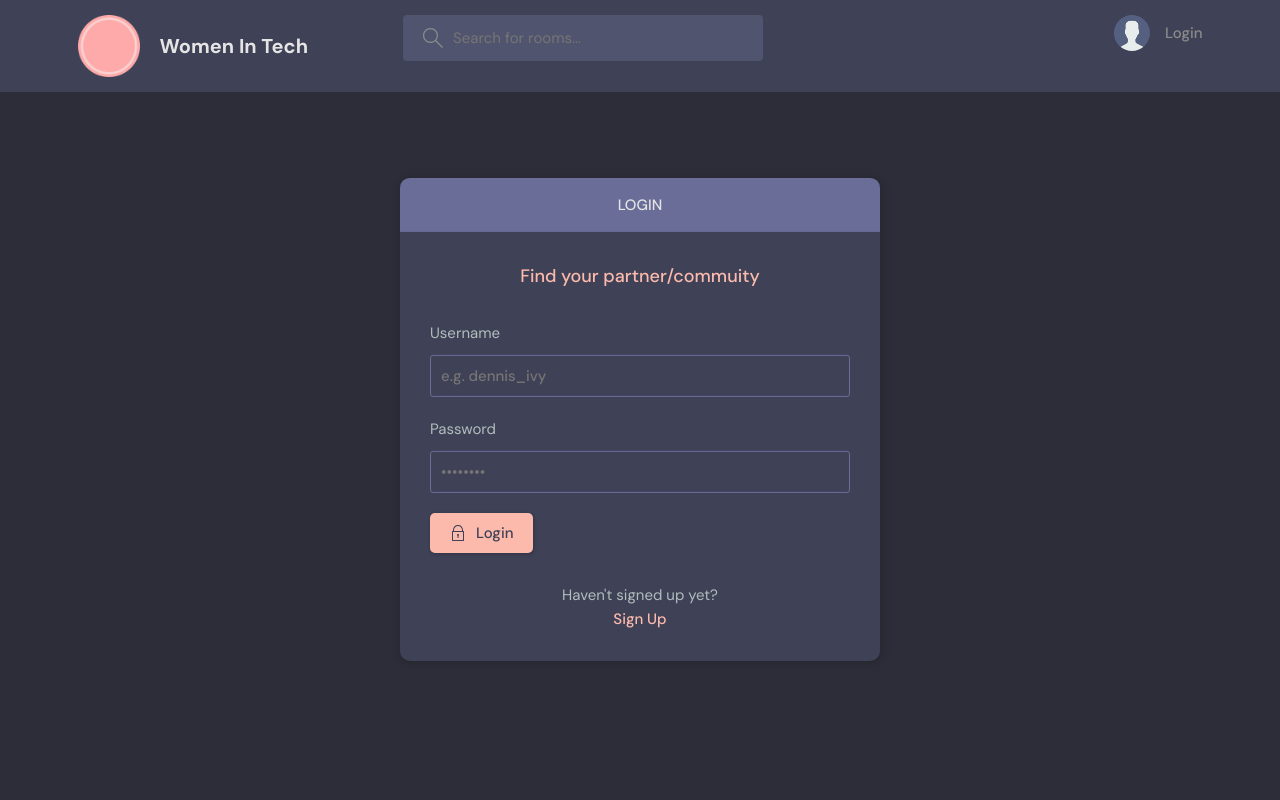
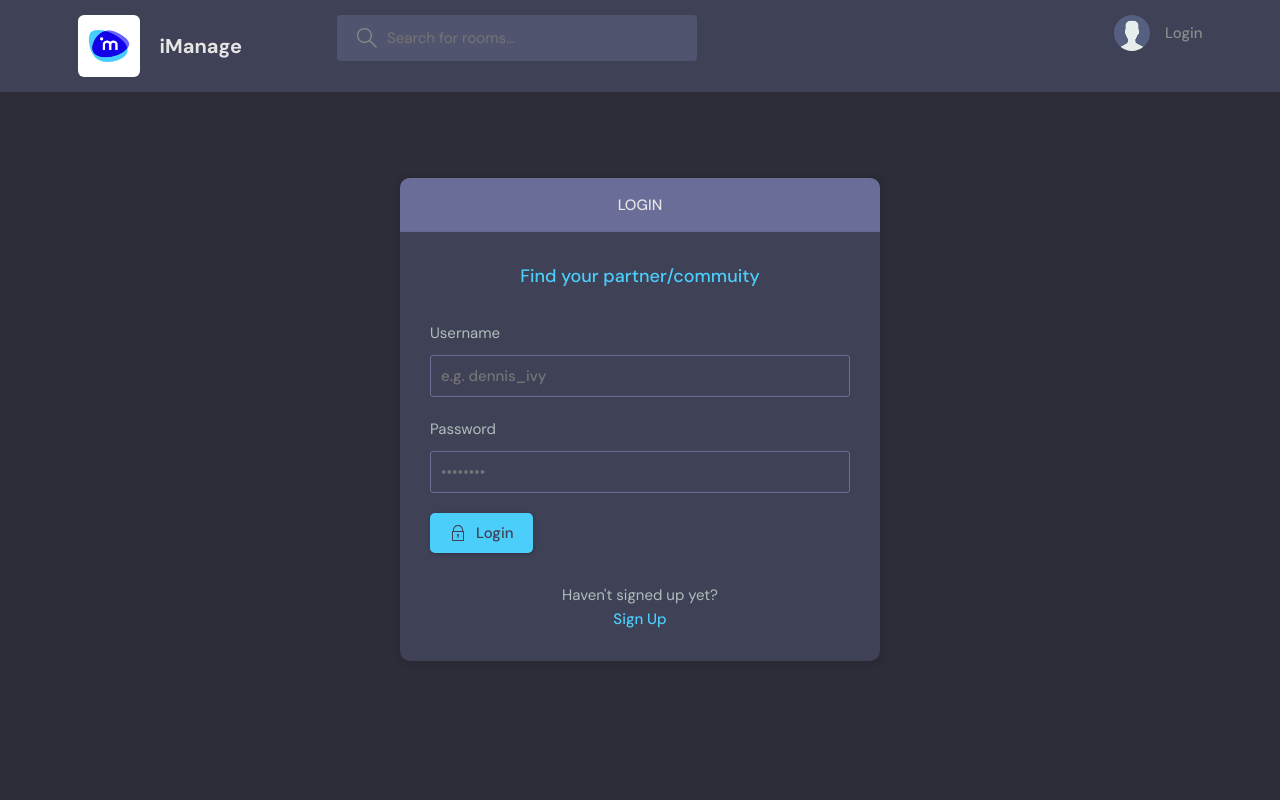
Before and after one commit to MengyiG/MyStudyHub, a Django app: a page that uses templates/main.html in a window 1280 px wide. Run offline with Django 4.2, Linux system fonts and the light colour scheme.

Commit message:
imanage set up

```diff
--- a/static/styles/style.css
+++ b/static/styles/style.css
@@ -1,7 +1,7 @@
 @import url("https://fonts.googleapis.com/css2?family=DM+Sans:wght@400;500;700&display=swap");
 
 :root {
-  --color-main: #FCBAAD;
+  --color-main: #4ccefb;
   --color-main-light: #e1f6fb;
   --color-dark: #3f4156;
   --color-dark-medium: #51546e;
@@ -285,7 +285,7 @@ a {
 .header__logo > img {
   height: 6.2rem;
   width: 6.2rem;
-  border-radius: 30%;
+  border-radius: 10%;
 }
 
 .header__logo > h1 {
--- a/templates/main.html
+++ b/templates/main.html
@@ -8,8 +8,7 @@
     <meta name="viewport" content="width=device-width, initial-scale=1.0" />
     <link rel="shortcut icon" href="assets/favicon.ico" type="image/x-icon" />
     <link rel="stylesheet" href="{% static 'styles/style.css' %}" />
-    <!-- <title>TD - Online Banking & Financial Services to Meet Your Goals!</title> -->
-    <title>Women In Tech</title>
+    <title>iManage | Knowledge work platform</title>
 
 </head>
 
--- a/templates/navbar.html
+++ b/templates/navbar.html
@@ -2,8 +2,8 @@
 <header class=" header header--loggedIn">
     <div class="container">
         <a href="{% url 'home' %}" class="header__logo">
-            <img src="{% static 'images/pink-circle-hi.png' %}" />
-            <h1>Women In Tech</h1>
+            <img src="{% static 'images/logo.jpeg' %}" />
+            <h1>iManage</h1>
         </a>
         <form class="header__search" method="GET" action="{% url 'home' %}">
             <label>
```
Also changed, not shown: static/images/M.png (deleted), static/images/Simwell-logo.png (deleted), static/images/logo.jpeg (added), static/images/pink-circle-hi.png (deleted), static/images/td-logo.png (deleted), 1 other file.
